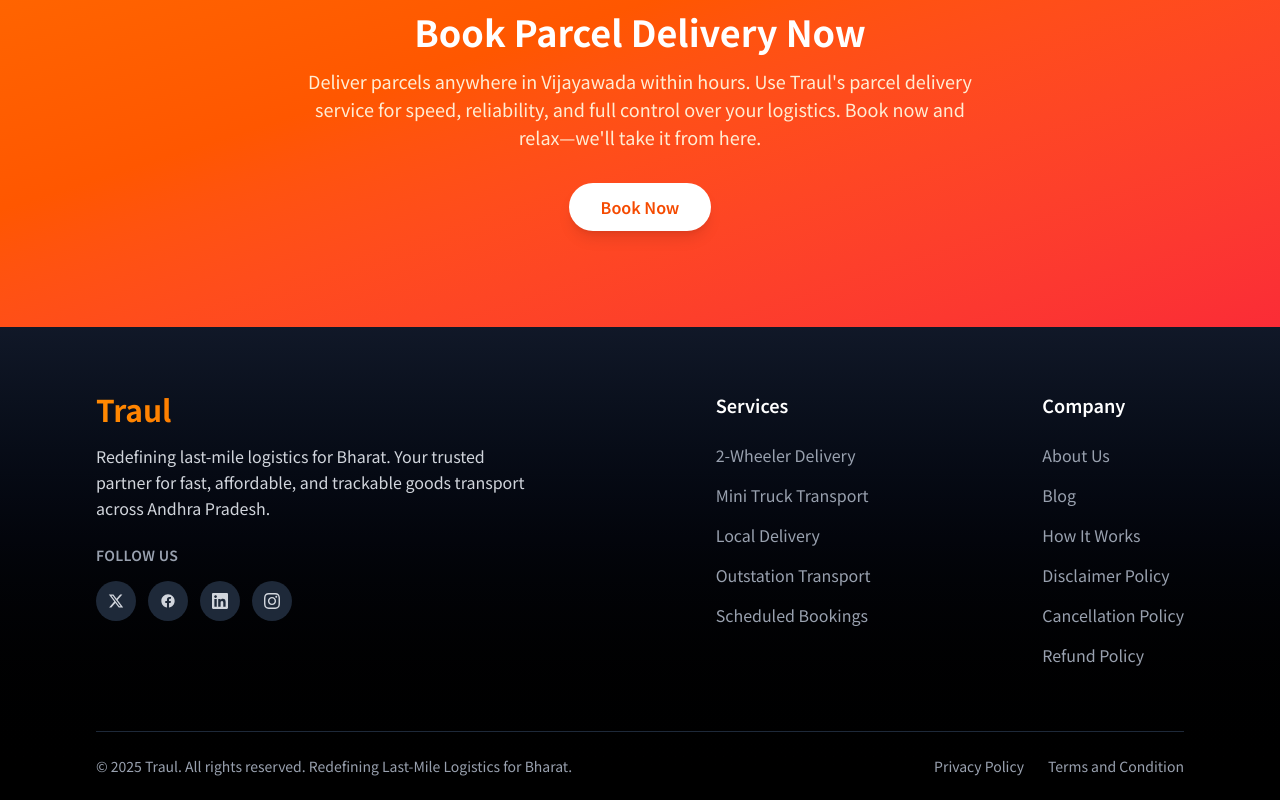
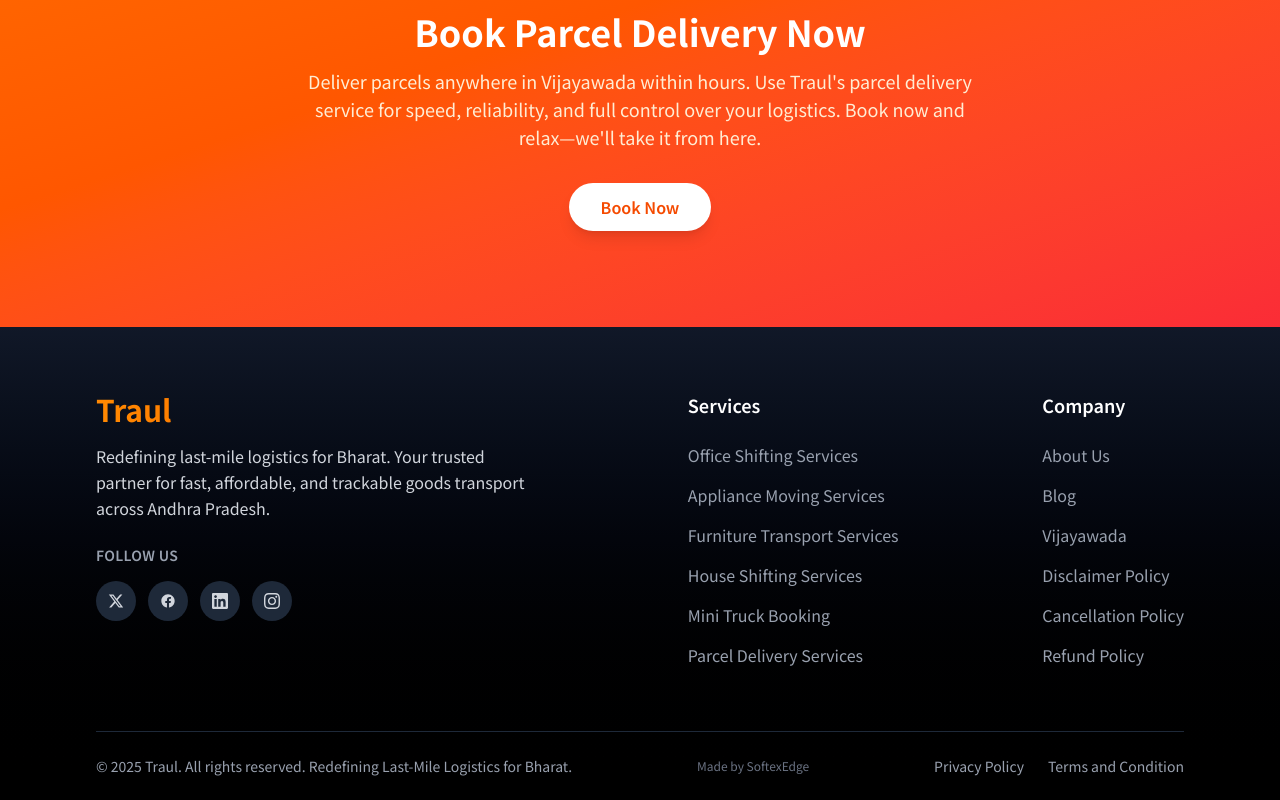
Before and after one commit to Traulteam/traul, a React (Vite) app: page /vijayawada/parcel-delivery in a window 1280 px wide. Shown: the part 4086-4886 px from the top of the page. Built offline with nearby package versions, Linux system fonts and the light colour scheme.

Commit message:
fix: VijayawadaBooking Page

```diff
--- a/src/Components/AboutContent.jsx
+++ b/src/Components/AboutContent.jsx
@@ -188,11 +188,11 @@
               transition={{ duration: 0.8, delay: 0.2 }}
               className="relative"
             >
-                             <img
-                 src="/Delivery3.png"
-                 alt="Traul vision"
-                 className="w-full h-auto rounded-2xl shadow-2xl"
-               />
+                                                                                                                                                                                                                                                                                                                                                                                                                                                                                                                                                                                                                                                                                                                                                                                                                                                                                                                                                                                               <img
+                      src="/Delivery3.png"
+                      alt="Traul vision"
+                      className="w-full h-[32rem] rounded-2xl shadow-2xl object-cover"
+                    />
                              <div className="absolute -top-6 -right-6 bg-white rounded-xl shadow-lg p-4">
                  <Package className="w-8 h-8 text-orange-500" />
                </div>
--- a/src/Components/Footer.jsx
+++ b/src/Components/Footer.jsx
@@ -126,34 +126,40 @@
               <h3 className="text-lg font-semibold text-white">Services</h3>
               <div className="space-y-4">
                 <Link
-                  to="/booking#vehicle-options"
+                  to="/vijayawada/office-shifting"
                   className="block text-gray-400 hover:text-orange-400 transition-colors"
                 >
-                  2-Wheeler Delivery
+                  Office Shifting Services
                 </Link>
                 <Link
-                  to="/booking#vehicle-options"
+                  to="/vijayawada/appliance-moving"
                   className="block text-gray-400 hover:text-orange-400 transition-colors"
                 >
-                  Mini Truck Transport
+                  Appliance Moving Services
                 </Link>
                 <Link
-                  to="/booking#vehicle-options"
+                  to="/vijayawada/furniture-transport"
                   className="block text-gray-400 hover:text-orange-400 transition-colors"
                 >
-                  Local Delivery
+                  Furniture Transport Services
                 </Link>
                 <Link
-                  to="/booking#vehicle-options"
+                  to="/vijayawada/house-shifting"
                   className="block text-gray-400 hover:text-orange-400 transition-colors"
                 >
-                  Outstation Transport
+                  House Shifting Services
                 </Link>
                 <Link
-                  to="/booking#vehicle-options"
+                  to="/vijayawada/mini-truck-booking"
                   className="block text-gray-400 hover:text-orange-400 transition-colors"
                 >
-                  Scheduled Bookings
+                  Mini Truck Booking
+                </Link>
+                <Link
+                  to="/vijayawada/parcel-delivery"
+                  className="block text-gray-400 hover:text-orange-400 transition-colors"
+                >
+                  Parcel Delivery Services
                 </Link>
               </div>
             </div>
@@ -175,12 +181,12 @@
                 >
                   Blog
                 </a>
-                <a
-                  href="#"
+                <Link
+                  to="/booking"
                   className="block text-gray-400 hover:text-orange-400 transition-colors"
                 >
-                  How It Works
-                </a>
+                  Vijayawada
+                </Link>
                 <Link
                   to={"/disclaimer"}
                   href="#"
@@ -213,6 +219,9 @@
               © 2025 Traul. All rights reserved. Redefining Last-Mile Logistics
               for Bharat.
             </p>
+            <p className="text-gray-500 text-xs">
+              Made by SoftexEdge
+            </p>
             <nav className="flex items-center gap-6">
               {legalLinks.map((link) => (
                 <Link
--- a/src/Pages/MiniTruckBookingVijayawada.jsx
+++ b/src/Pages/MiniTruckBookingVijayawada.jsx
@@ -15,6 +15,11 @@
   Utensils,
   Luggage,
   ArrowRight,
+  DollarSign,
+  Building,
+  Calendar,
+  Users,
+  CheckCircle,
 } from "lucide-react";
 
 const fadeUp = {
--- a/src/Pages/OfficeShiftingVijayawada.jsx
+++ b/src/Pages/OfficeShiftingVijayawada.jsx
@@ -17,6 +17,12 @@
   Table,
   Luggage,
   ArrowRight,
+  Monitor,
+  Package,
+  FolderOpen,
+  Grid3X3,
+  Stethoscope,
+  User,
 } from "lucide-react";
 
 export default function OfficeShiftingVijayawada() {
@@ -51,7 +57,7 @@
       desc: "Digital invoices for all corporate accounts.",
     },
     {
-      icon: Boxes,
+      icon: Package,
       title: "Coordinated Loading & Unloading",
       desc: "Efficient handling of furniture, files, and office supplies.",
     },
@@ -61,8 +67,8 @@
     { icon: Armchair, label: "Office chairs, tables, cabinets" },
     { icon: Monitor, label: "Desktops, laptops, monitors" },
     { icon: Printer, label: "Printers, routers, modems" },
-    { icon: Folder, label: "Files, stationery, boxed documents" },
-    { icon: LayoutGrid, label: "Partitions, whiteboards, and more" },
+    { icon: FolderOpen, label: "Files, stationery, boxed documents" },
+    { icon: Grid3X3, label: "Partitions, whiteboards, and more" },
   ];
 
   const whoFor = [
@@ -81,7 +87,7 @@
       text: "Visit the app or website and select 'Office Shifting'",
     },
     { icon: MapPin, text: "Choose pickup and destination addresses" },
-    { icon: Boxes, text: "Enter estimated number of items or boxes" },
+    { icon: Package, text: "Enter estimated number of items or boxes" },
     { icon: Truck, text: "Choose vehicle size (based on your inventory)" },
     { icon: Clock, text: "Confirm time slot & book instantly" },
   ];
--- a/src/Pages/VijayawadaBookingPage.jsx
+++ b/src/Pages/VijayawadaBookingPage.jsx
@@ -281,14 +281,18 @@
                   <ArrowRight className="w-4 h-4 sm:w-5 sm:w-5" />
                 </Link>
               </motion.div>
-              <motion.button
+              <motion.div
                 whileHover={{ scale: 1.05 }}
                 whileTap={{ scale: 0.95 }}
-                className="border-2 border-white text-white hover:bg-white hover:text-gray-900 px-6 sm:px-8 py-3 sm:py-4 rounded-xl font-semibold text-base sm:text-lg transition-all duration-300 flex items-center gap-2 w-full sm:w-auto"
               >
-                <Download className="w-4 h-4 sm:w-5 sm:h-5" />
-                Download App
-              </motion.button>
+                <Link
+                  to="/download"
+                  className="border-2 border-white text-white hover:bg-white hover:text-gray-900 px-6 sm:px-8 py-3 sm:py-4 rounded-xl font-semibold text-base sm:text-lg transition-all duration-300 flex items-center gap-2 w-full sm:w-auto"
+                >
+                  <Download className="w-4 h-4 sm:w-5 sm:h-5" />
+                  Download App
+                </Link>
+              </motion.div>
             </div>
           </motion.div>
         </div>
@@ -631,13 +635,13 @@
                 whileHover={{ scale: 1.05 }}
                 whileTap={{ scale: 0.95 }}
               >
-                <Link
-                  to="/contact-us"
+                <a
+                  href="tel:+919646443444"
                   className="border-2 border-white text-white hover:bg-white hover:text-gray-900 px-6 sm:px-8 py-3 sm:py-4 rounded-xl font-semibold text-base sm:text-lg transition-all duration-300 flex items-center gap-2 w-full sm:w-auto"
                 >
-                  <Phone className="w-4 h-4 sm:w-5 sm:h-5" />
+                  <Phone className="w-4 h-4 sm:w-5 sm:w-5" />
                   Call Now
-                </Link>
+                </a>
               </motion.div>
             </div>
           </motion.div>
```
Also changed, not shown: src/Components/Home/DeliveryMethodsSection .jsx (+6 -6 lines), src/Pages/ApplianceMovingVijayawada.jsx (+8 -0 lines), public/14ft.png (added), 1 other file (tests, documents, lock files or other folders).
